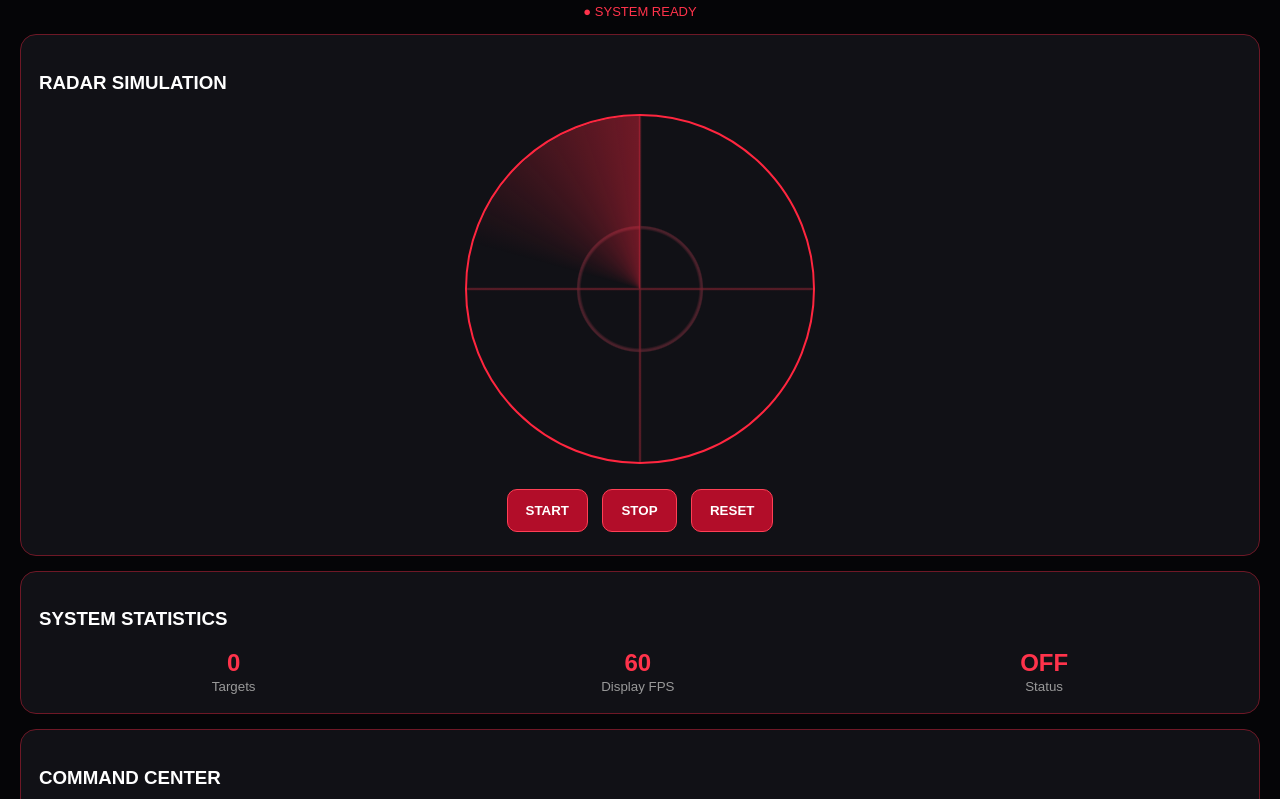
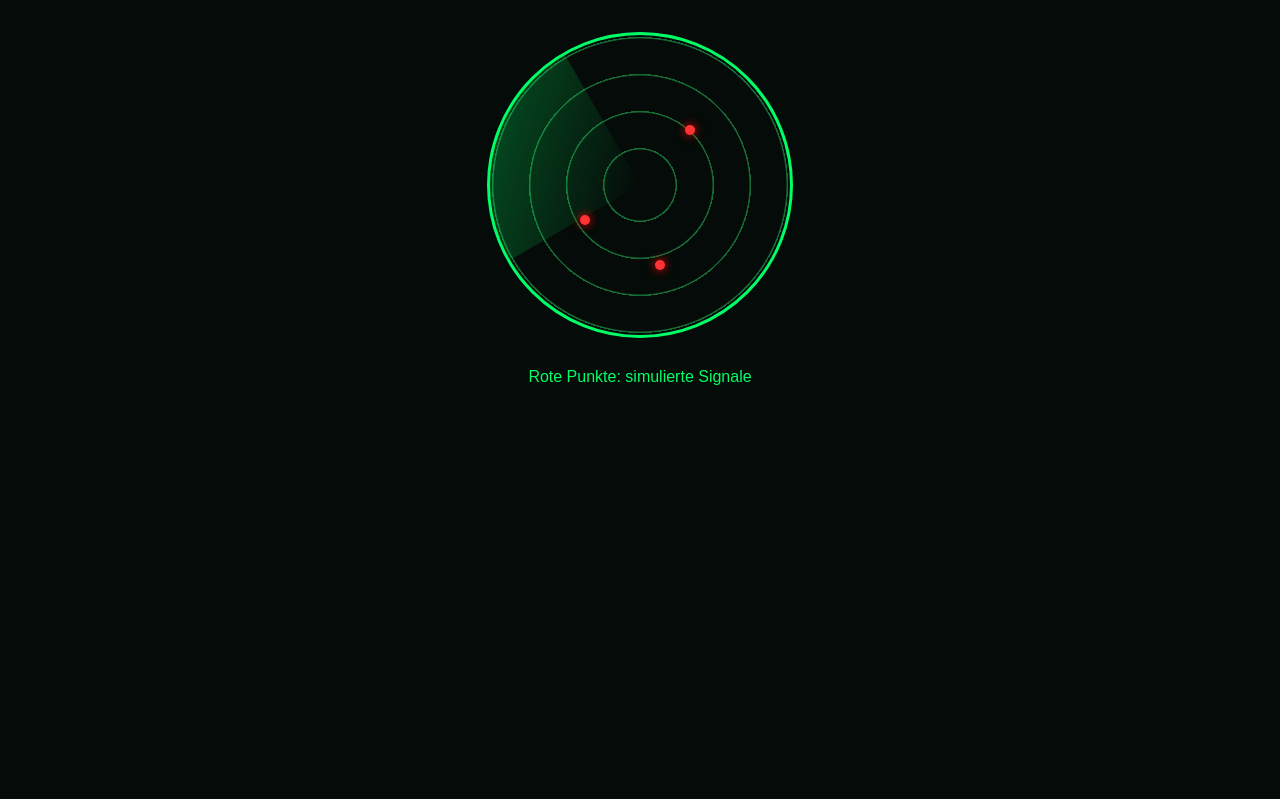
Before and after one commit to kinghack2-sys/pubg-radar-simulator, a plain HTML site: page index.html in a window 1280 px wide. Shown: the part 96-895 px from the top of the page. After the commit the page ends 800 px from the top, so only its background shows below. Drawn offline with Linux system fonts and the light colour scheme.

Commit message:
Update index.html

```diff
--- a/index.html
+++ b/index.html
@@ -1,139 +1,67 @@
-
 <!DOCTYPE html>
 <html lang="de">
 <head>
-<meta charset="UTF-8">
 <meta name="viewport" content="width=device-width, initial-scale=1">
-<title>CART3R RADAR SYSTEM</title>
+<title>Mini Radar</title>
 <style>
-*{box-sizing:border-box}
-body{
- margin:0;background:#050507;color:white;
- font-family:Arial,sans-serif;padding:20px;
+body {
+  background: #050b08;
+  color: #00ff66;
+  font-family: Arial;
+  text-align: center;
 }
-h1{text-align:center;color:#ff263f;letter-spacing:3px}
-.panel{
- background:#111116;border:1px solid #6e1826;
- border-radius:16px;padding:18px;margin:15px 0;
+h1 { color: #00ff66; }
+.radar {
+  width: 300px;
+  height: 300px;
+  max-width: 85vw;
+  max-height: 85vw;
+  margin: 30px auto;
+  border: 3px solid #00ff66;
+  border-radius: 50%;
+  position: relative;
+  overflow: hidden;
+  background: repeating-radial-gradient(
+    circle, transparent 0 35px,
+    #176b35 36px 37px
+  );
 }
-.status{color:#ff334b;text-align:center;font-size:13px}
-.radar{
- width:min(85vw,350px);aspect-ratio:1;
- border:2px solid #ff263f;border-radius:50%;
- margin:20px auto;position:relative;overflow:hidden;
- background:repeating-radial-gradient(
- circle,transparent 0 24%,#49202a 25% 25.5%,
- transparent 26% 49%);
+.radar:before {
+  content: "";
+  position: absolute;
+  width: 50%;
+  height: 50%;
+  left: 50%;
+  top: 0;
+  transform-origin: bottom left;
+  background: linear-gradient(45deg,
+    transparent, #00ff6655);
+  animation: scan 3s linear infinite;
 }
-.radar:before{
- content:"";position:absolute;inset:0;
- background:linear-gradient(90deg,transparent 49.5%,#70202c 50%,transparent 50.5%),
- linear-gradient(0deg,transparent 49.5%,#70202c 50%,transparent 50.5%);
+@keyframes scan {
+  to { transform: rotate(360deg); }
 }
-.sweep{
- position:absolute;inset:0;border-radius:50%;
- background:conic-gradient(from 0deg,transparent 0deg,transparent 285deg,#ff263f66 360deg);
- animation:spin 3s linear infinite;
+.dot {
+  position: absolute;
+  width: 10px;
+  height: 10px;
+  background: #ff3333;
+  border-radius: 50%;
+  box-shadow: 0 0 10px red;
 }
-@keyframes spin{to{transform:rotate(360deg)}}
-.dot{
- position:absolute;width:9px;height:9px;
- border-radius:50%;background:#ff263f;
- box-shadow:0 0 12px #ff263f;
- transform:translate(-50%,-50%);
-}
-button{
- background:#b20d29;color:white;border:1px solid #ff4055;
- padding:13px 18px;border-radius:10px;
- font-weight:bold;margin:5px;cursor:pointer;
-}
-button:active{transform:scale(.96)}
-.controls{text-align:center}
-.stats{display:flex;justify-content:space-around;text-align:center}
-.stats strong{display:block;color:#ff334b;font-size:24px}
-small{color:#999}
+.one { left: 65%; top: 30%; }
+.two { left: 30%; top: 60%; }
+.three { left: 55%; top: 75%; }
 </style>
 </head>
 <body>
-
-<h1>CART3R RADAR</h1>
-<p class="status" id="status">● SYSTEM READY</p>
-
-<div class="panel">
-<h3>RADAR SIMULATION</h3>
-<div class="radar" id="radar">
-<div class="sweep" id="sweep"></div>
+<h1>MINI RADAR</h1>
+<p>RADAR SYSTEM ONLINE</p>
+<div class="radar">
+  <div class="dot one"></div>
+  <div class="dot two"></div>
+  <div class="dot three"></div>
 </div>
-<div class="controls">
-<button onclick="startRadar()">START</button>
-<button onclick="stopRadar()">STOP</button>
-<button onclick="resetRadar()">RESET</button>
-</div>
-</div>
-
-<div class="panel">
-<h3>SYSTEM STATISTICS</h3>
-<div class="stats">
-<div><strong id="count">0</strong><small>Targets</small></div>
-<div><strong id="fps">60</strong><small>Display FPS</small></div>
-<div><strong id="state">OFF</strong><small>Status</small></div>
-</div>
-</div>
-
-<div class="panel">
-<h3>COMMAND CENTER</h3>
-<p>Simulation: <span style="color:#ff334b">LOCAL ONLY</span></p>
-<p>Radar: Active visual demo</p>
-<p>Connection: No game connection</p>
-</div>
-
-<script>
-const radar=document.getElementById("radar");
-const sweep=document.getElementById("sweep");
-let running=false;
-let dots=[];
-
-function createTargets(){
- dots.forEach(d=>d.remove());
- dots=[];
- for(let i=0;i<9;i++){
-  const d=document.createElement("div");
-  d.className="dot";
-  const angle=Math.random()*Math.PI*2;
-  const radius=15+Math.random()*32;
-  d.style.left=(50+Math.cos(angle)*radius)+"%";
-  d.style.top=(50+Math.sin(angle)*radius)+"%";
-  radar.appendChild(d);
-  dots.push(d);
- }
- document.getElementById("count").textContent=dots.length;
-}
-
-function startRadar(){
- if(running)return;
- running=true;
- sweep.style.animationPlayState="running";
- document.getElementById("status").textContent="● RADAR RUNNING";
- document.getElementById("state").textContent="ON";
- createTargets();
-}
-
-function stopRadar(){
- running=false;
- sweep.style.animationPlayState="paused";
- document.getElementById("status").textContent="● RADAR PAUSED";
- document.getElementById("state").textContent="OFF";
-}
-
-function resetRadar(){
- stopRadar();
- dots.forEach(d=>d.remove());
- dots=[];
- document.getElementById("count").textContent="0";
- document.getElementById("status").textContent="● SYSTEM RESET";
-}
-
-sweep.style.animationPlayState="paused";
-</script>
+<p>Rote Punkte: simulierte Signale</p>
 </body>
 </html>
```
